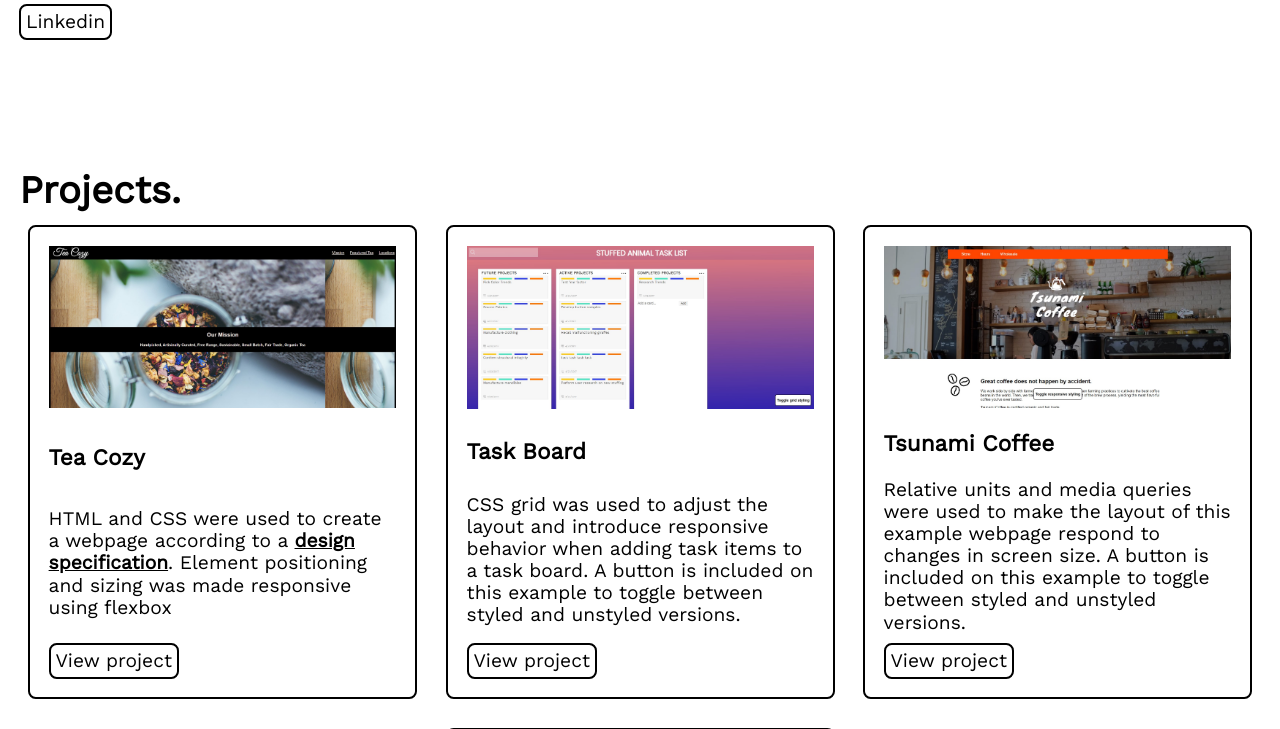
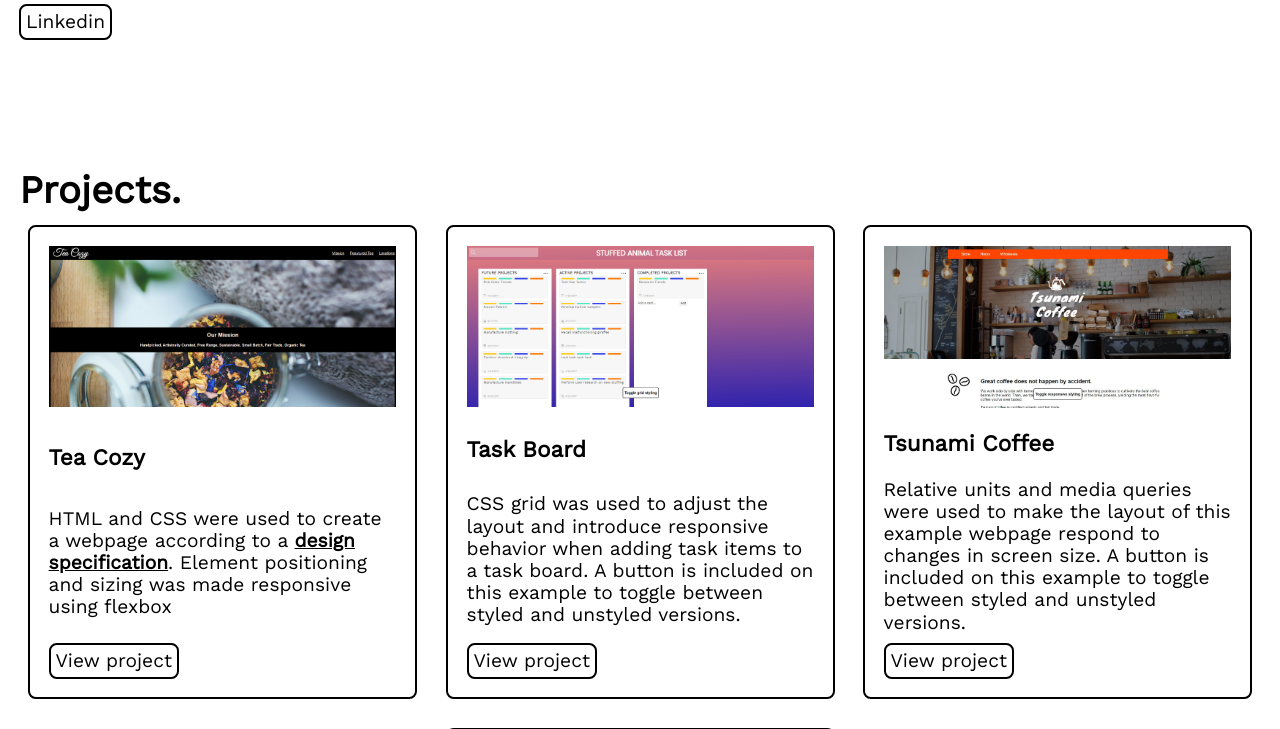
Before and after one commit to ajsmith3005/portfolio, a PHP site: page / in a window 1280 px wide. Shown: the part 1244-1973 px from the top of the page. Run offline with PHP 8.4, Linux system fonts and the light colour scheme; some libraries are stand-ins or nearby versions; some web fonts are replaced.

Commit message:
fixed formatting of tea cozy and related assets and other minor fixes

```diff
--- a/assets/css/styles.css
+++ b/assets/css/styles.css
@@ -240,7 +240,7 @@ footer {
 .rotate-in-x {
   animation: rotate-in-x linear;
   animation-timeline: view();
-  animation-range: entry -10% entry 110%;
+  animation-range: entry -10% entry 90%;
 }
 
 @keyframes rotate-in-x {
--- a/index.html
+++ b/index.html
@@ -90,13 +90,13 @@
           <h1>Projects.</h1>
           <div class="project-items-container">
             <div class="project-item rotate-in-x" id="tea-cozy-project-container">
-              <img class="project-image" src="assets/images/tea-cozy-screenshot.jpg" alt="Tea Cozy mockup page screenshot">
+              <img class="project-image" src="assets/images/tea-cozy-screenshot.png" alt="Tea Cozy mockup page screenshot">
               <h3 class="project-heading">Tea Cozy</h3>
               <p class="project-description">HTML and CSS were used to create a webpage according to a <a class="in-text-anchor grow" href="assets/images/img-tea-cozy-redline.jpg" target="_blank"><b>design specification</b></a>. Element positioning and sizing was made responsive using flexbox</p>
               <a class="project-anchor section-button grow" href="projects/tea-cozy/index.html" target="_blank">View project</a>
             </div>
             <div class="project-item rotate-in-x" id="task-board-project-container">
-              <img class="project-image" src="assets/images/task-board.jpg" alt="Task board screenshot">
+              <img class="project-image" src="assets/images/tast-board-screenshot.png" alt="Task board screenshot">
               <h3 class="project-heading">Task Board</h3>
               <p class="project-description">CSS grid was used to adjust the layout and introduce responsive behavior when adding task items to a task board. A button is included on this example to toggle between styled and unstyled versions.</p>
               <a class="project-anchor  section-button grow" href="projects/task-board/index.html" target="_blank">View project</a>
--- a/projects/tea-cozy/style.css
+++ b/projects/tea-cozy/style.css
@@ -31,6 +31,8 @@ a {
   display: flex;
   flex-basis: 1200px;
   align-items: center;
+  background-repeat: no-repeat;
+  background-size: cover;
 }
 
 .mission_banner {
@@ -60,7 +62,7 @@ a {
 
 .totm__text {
   display: flex;
-  justifvby-content: center;
+  justify-content: center;
 }
 
 .totm__flavs {
```
Also changed, not shown: assets/images/task-board.jpg (deleted), assets/images/tast-board-screenshot.png (added), assets/images/tea-cozy-screenshot.png.
